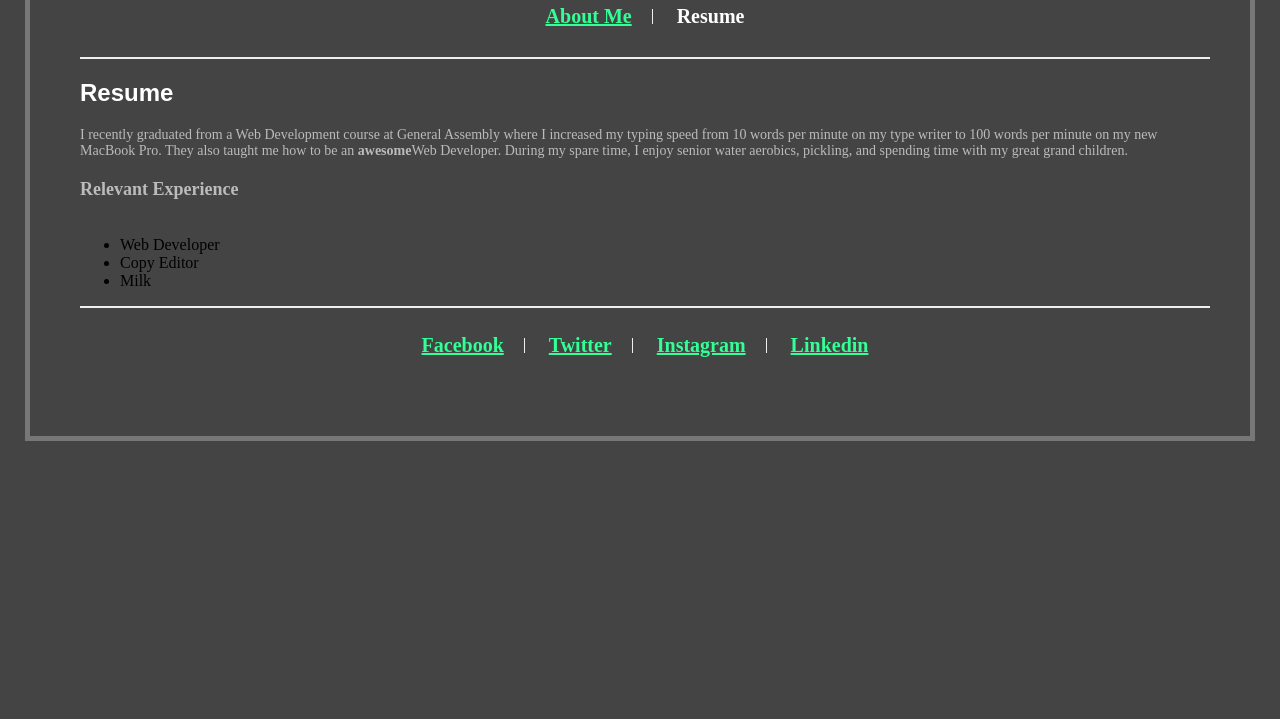
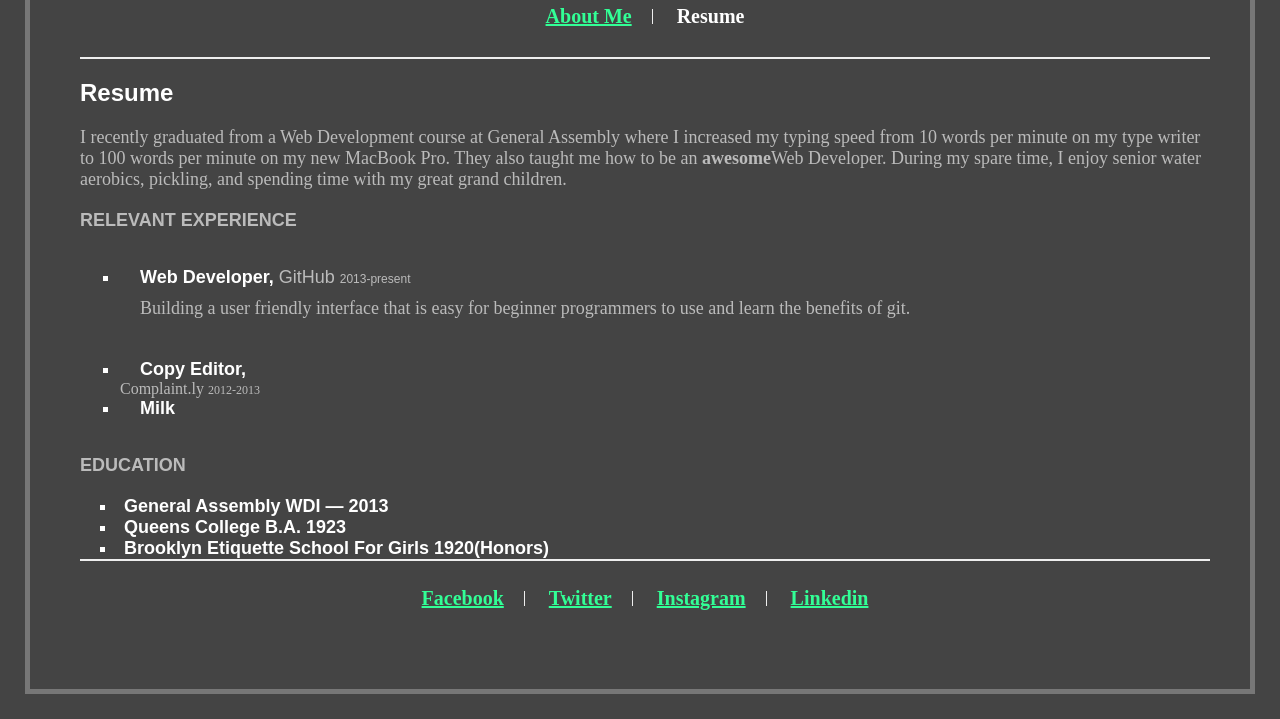
Before and after one commit to jferrentino/WendyBite, a plain HTML site: page index.html in a window 1280 px wide. Shown: the part 163-882 px from the top of the page. Before the commit the page ends 800 px from the top, so only its background shows below. Drawn offline with Linux system fonts and the light colour scheme.

Commit message:
done for friday

```diff
--- a/index.html
+++ b/index.html
@@ -2,7 +2,7 @@
 <html>
 <head>
     <meta name='viewport' content='width=device-width, initial-scale=1.0;'>
-    <title >Wendy G Bite's Resume</title>
+    <title >Wendy G Bite</title>
     <link rel='stylesheet' href='styles/main.css'>
 </head>
 <body>
@@ -27,22 +27,38 @@
 
 	<h2 class="content-document__title">Resume</h2>
 
-				<p class="content-inside__paragraph">
+				<p class="content--inside__paragraph">
 				I recently graduated from a Web Development course at General Assembly where I increased my typing speed from 10 words per minute on my type writer to 100 words per minute on my new MacBook Pro. They also taught me how to be an <strong>awesome</strong>Web Developer. During my spare time, I enjoy senior water aerobics, pickling, and spending time with my great grand children.
 				</p>
 
 	<h3 class="content-inside__resume--section">Relevant Experience</h3>
 
-						<ul class="content-inside__list">
-					 		 <li>Web Developer</li>
+	<!-- <h1 >"Hi!</h1><p>I'm James, and I <strong>LOVE</strong> building clean, fast and (most importantly) effective websites. Oh, and I also know a thing or two about computers.</p><h1>"</h1>-->
+
+						<ul class="content--inside__list">
+					 		 <li class="content--inside__paragraph--title">Web Developer, <span>GitHub
+					 		 </span><span class="content--inside__paragraph2"> 2013-present</span>
+
+					 		  </li>
+
+					 			<p class="content--inside__ListDescription ">Building a user friendly interface that is easy for beginner programmers to use and learn the benefits of git.</p>
 
 
 
-					  <li>Copy Editor</li>
-					  <li>Milk</li>
+
+					  <li class="content--inside__paragraph--title">Copy Editor,</li> <span>Complaint.ly
+					 		 </span> <span class="content--inside__paragraph2"> 2012-2013</span>
+
+					  <li class="content--inside__paragraph--title">Milk</li>
 						</ul>
 
+<h3 class="content-inside__resume--section">Education</h3>
 
+		 <li class="content--inside__paragraph--title">General Assembly WDI — 2013</li>
+
+		 <li class="content--inside__paragraph--title">Queens College B.A. 1923</li>
+
+		 <li class="content--inside__paragraph--title">Brooklyn Etiquette School For Girls 1920(Honors)</li>
 
 
 	<footer>
--- a/styles/main.css
+++ b/styles/main.css
@@ -69,6 +69,14 @@ body {
 
 /* Styles for inside content */
 
+
+/* span
+{
+    display:inline;
+}
+*/
+
+
 .content-document__title {
 	color: white;
 	font-size: 24px;
@@ -86,13 +94,56 @@ body {
 	margin: 0;
 	padding-top: 20px;
 	padding-bottom: 20px;
-	font-family: arial
+	font-family: arial;
 	text-transform: uppercase;
 }
 
-.content-inside__paragraph {
+.content--inside__paragraph--title {
+	color: white;
+	font-size: 18px;
+	text-align: left;
+	padding-left: 20px;
+	margin: 0;
+	font-family: arial;
+	font-weight: bold;
+	list-style-type: square;
+}
+
+.content--inside__paragraph {
 	color: #bbbbbb;
-	font-size: 14px;
+	font-size: 18px;
 	text-align: left;
 	margin: 0;
 }
+
+.content--inside__ListDescription {
+	color: #bbbbbb;
+	font-size: 18px;
+	text-align: left;
+	margin: 0;
+	padding-top: 10px;
+	padding-left: 20px;
+	padding-bottom: 40px;
+
+}
+
+.content--inside__paragraph2 {
+	color: #bbbbbb;
+	font-size: 12px;
+	text-align: left;
+	margin: 0;
+
+
+
+}
+
+
+span
+{
+    display:inline;
+    font-weight: normal;
+    color: #bbbbbb
+}
+
+
+di
```
